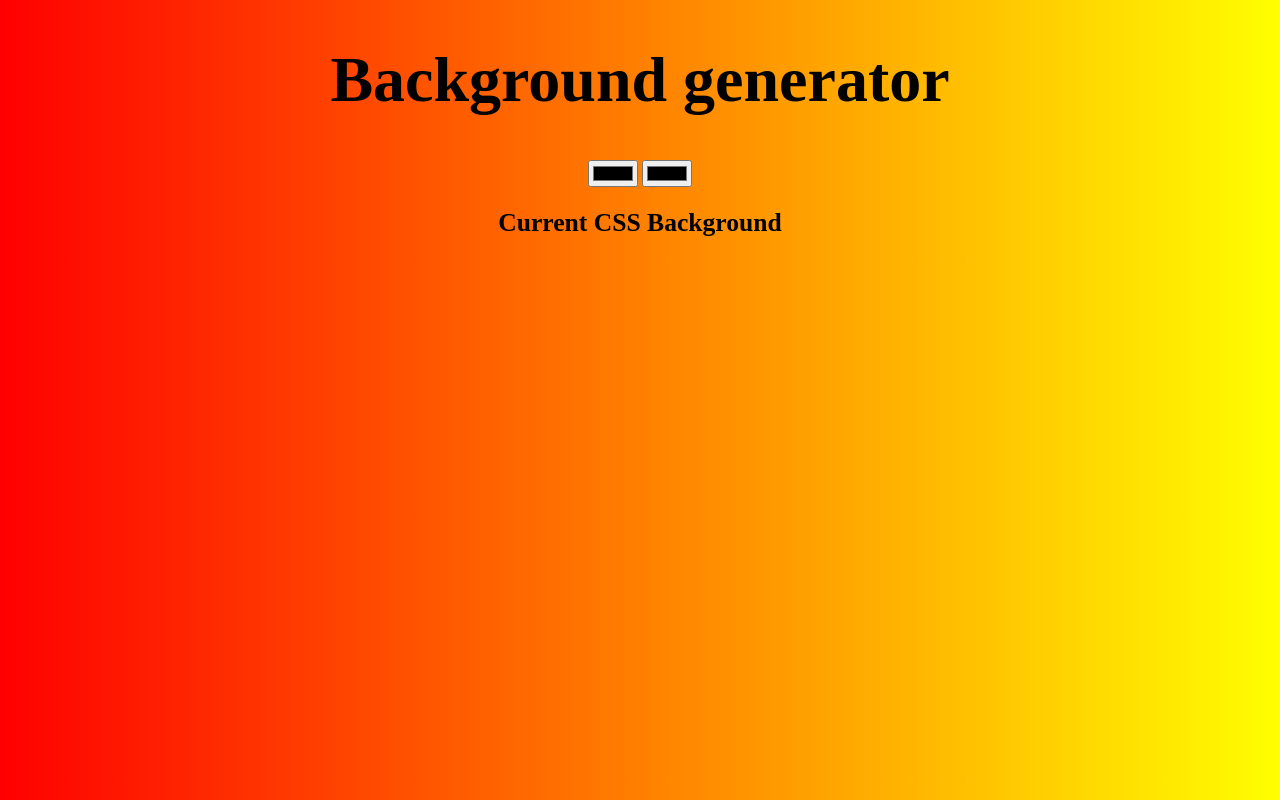
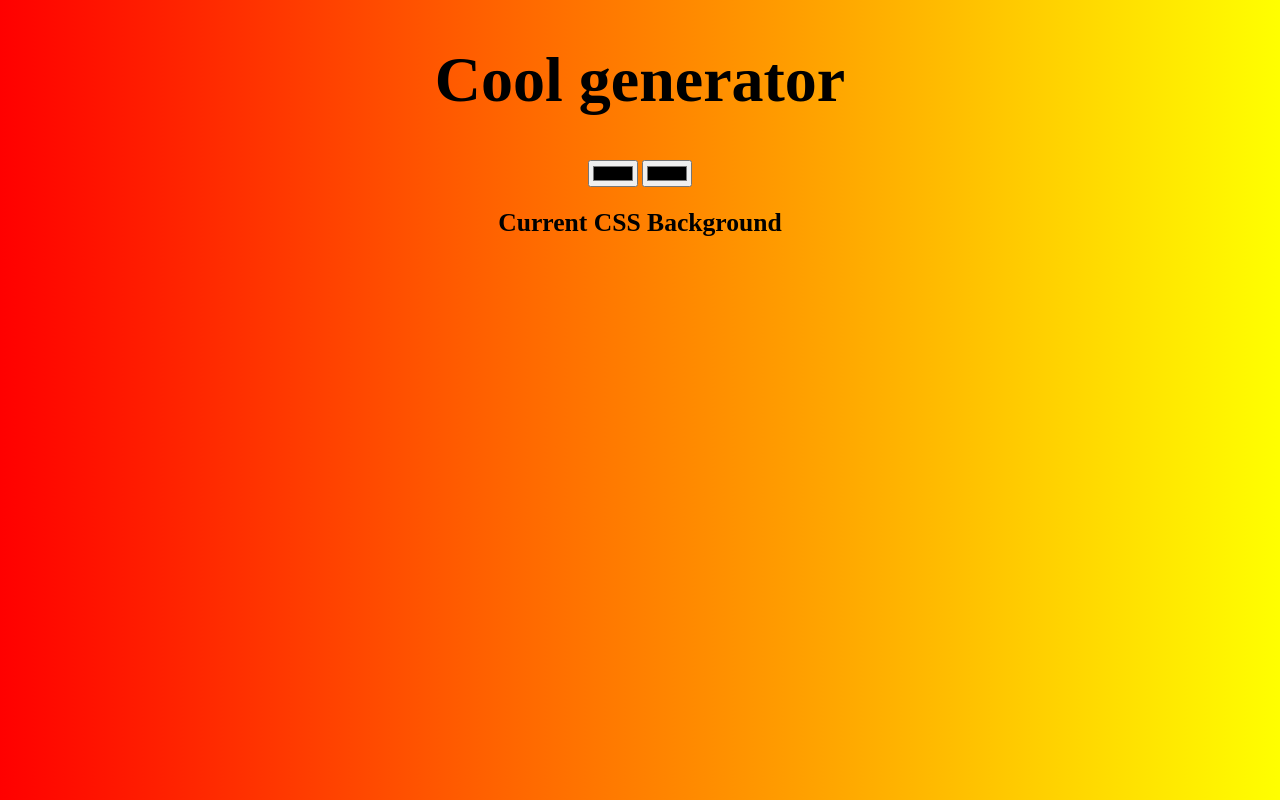
Before and after one commit to zhaavisek/Background-generator, a plain HTML site: page index.html in a window 1280 px wide. Drawn offline with Linux system fonts and the light colour scheme.

Commit message:
Changed title

```diff
--- a/index.html
+++ b/index.html
@@ -5,7 +5,7 @@
 	<link rel="stylesheet" type="text/css" href="style.css">
 </head>
 <body id="gradient">
-	<h1>Background generator</h1>
+	<h1>Cool generator</h1>
 	<input class="color1" type="color" name="color1">
 	<input class="color2" type="color" name="color2">
 	<h2>Current CSS Background</h2>
```
